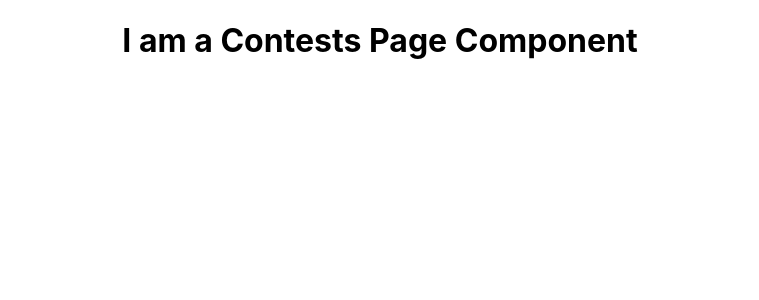
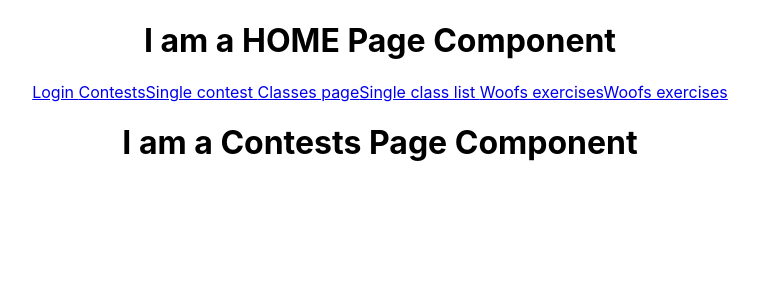
Before and after one commit to CC2021-WBL/GOOD-BOI-Application, a React (Create React App) app: page /contests in a window 1280 px wide. Shown: the top 300 px of the page, without its empty margins (260-1019 px from the left). Built offline with nearby package versions, Linux system fonts and the light colour scheme.

Commit message:
fix: RR6 remove nested routes

```diff
--- a/src/App.js
+++ b/src/App.js
@@ -9,21 +9,23 @@ import HomePage from "./components/pages/HomePage";
 import LoginPage from "./components/pages/LoginPage";
 import SingleSummaryPage from "./components/pages/SingleSummaryPage";
 
+const SingleContestPage = () => {
+  return <h1>I am a single Contest Page Component</h1>;
+
+}
 function App() {
   return (
     <div className="App">
       <Routes>
-        <Route path="/" element={<HomePage />} />
-        <Route path="/login" element={<LoginPage />} />
-        <Route path="/contests" element={<ContestsPage />}>
-          <Route path=":contestId/classes" element={<ClassesPage />}>
-            <Route path=":classId" element={<ClassCompetitorsPage />}>
-              <Route path=":dogId" element={<ExcersisesPage />}>
-                <Route path="summary" element={<SingleSummaryPage />} />
-              </Route>
-              <Route path="leaderboard" element={<ClassSummaryPage />} />
-            </Route>
-          </Route>
+        <Route path="/" element={<HomePage />} >
+          <Route path="login" element={<LoginPage />} />
+          <Route path="contests" element={<ContestsPage />}/>
+          <Route path="contests/:contestsId" element={<SingleContestPage />}/>
+          <Route path="contests/:contestsId/classes" element={<ClassesPage />}/>
+          <Route path="contests/:contestsId/classes/:classId" element={<ClassCompetitorsPage />}/>
+          <Route path="contests/:contestsId/classes/:classId/:dogId" element={<ExcersisesPage />}/>
+          <Route path="contests/:contestsId/classes/:classId/:dogId/summary" element={<SingleSummaryPage />} />
+          <Route path="contests/:contestsId/classes/:classId/leaderboard" element={<ClassSummaryPage />} />
         </Route>
       </Routes>
     </div>
--- a/src/components/pages/HomePage.js
+++ b/src/components/pages/HomePage.js
@@ -1,5 +1,19 @@
+import { Outlet, Link } from "react-router-dom";
 const HomePage = () => {
-  return <h1>I am a Home Page Component</h1>;
+  return (
+    <>
+    <h1>I am a HOME Page Component</h1>
+    <Link to="/login">Login </Link>
+    <Link to="/contests">Contests</Link>
+    <Link to="/contests/1">Single contest </Link>
+    <Link to="/contests/1/classes">Classes page</Link>
+    <Link to="/contests/1/classes/1">Single class list </Link>
+    <Link to="/contests/1/classes/1/woof">Woofs exercises</Link>
+    <Link to="/contests/1/classes/1/woof/summary">Woofs exercises</Link>
+    <Outlet />
+  </>
+
+  )
 };
 
 export default HomePage;
```
